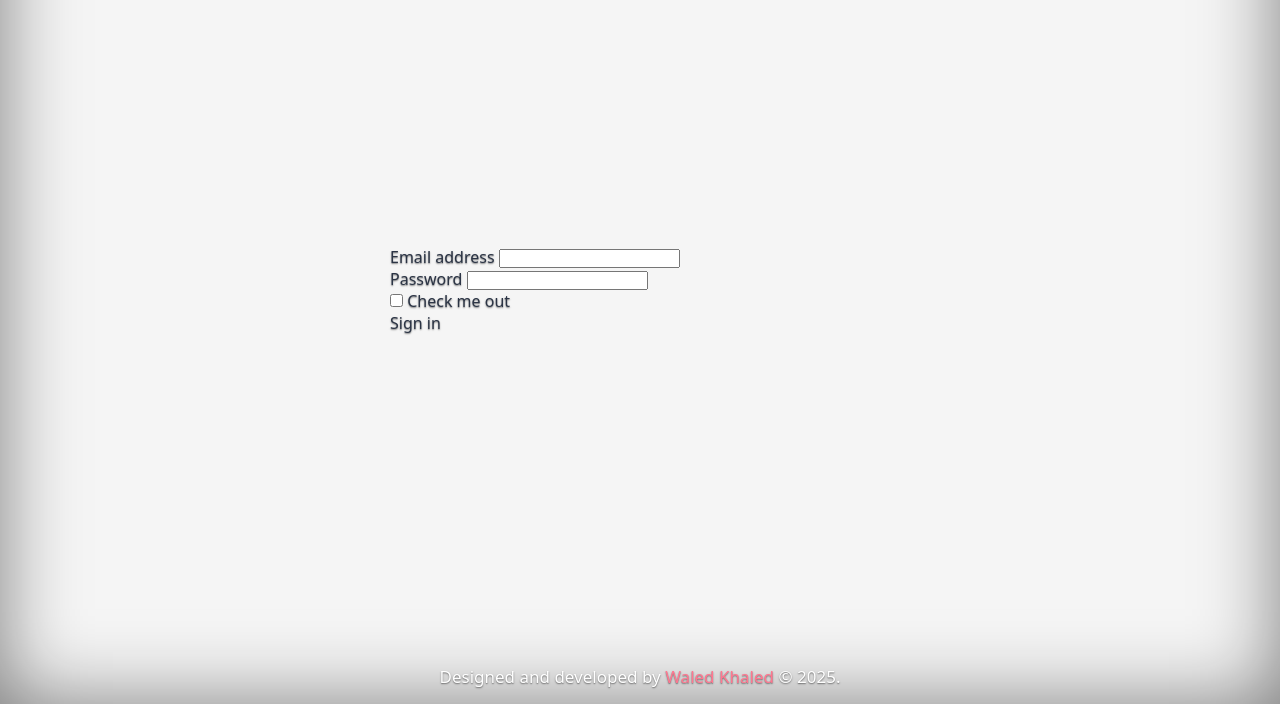
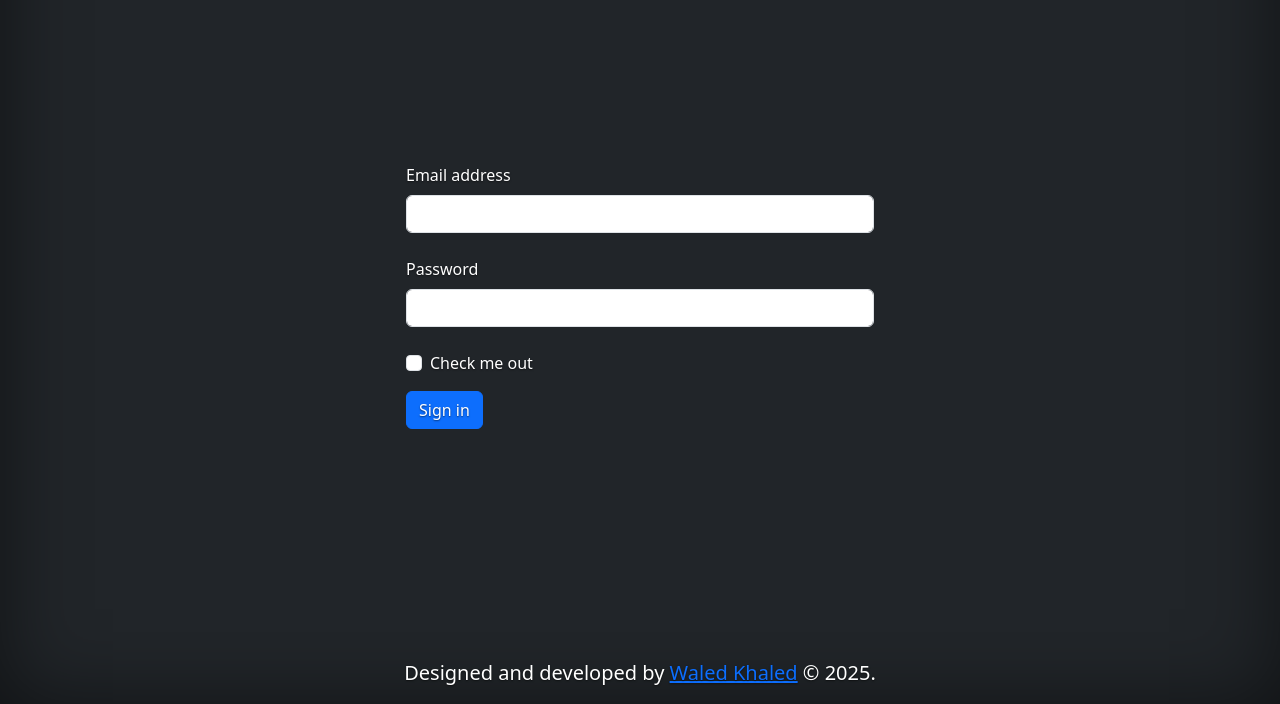
Before and after one commit to waledkhaledd205/E-commerce-Website, a plain HTML site: page pages/sign-in.html in a window 1280 px wide. Shown: the part 96-800 px from the top of the page. Drawn offline with Linux system fonts and the light colour scheme; files that its build step writes are made by us from their sources; the site is published under a folder, as on GitHub Pages, so addresses that start at the root find nothing.

Commit message:
Update sign-in.html

```diff
--- a/pages/sign-in.html
+++ b/pages/sign-in.html
@@ -9,7 +9,7 @@
     <link rel="stylesheet" href="../css/header.css" />
     <link rel="stylesheet" href="../css/footer.css" />
 
-    <link href="/css/bootstrap.min.css" rel="stylesheet"
+    <link href="css/bootstrap.min.css" rel="stylesheet"
         integrity="sha384-T3c6CoIi6uLrA9TneNEoa7RxnatzjcDSCmG1MXxSR1GAsXEV/Dwwykc2MPK8M2HN" crossorigin="anonymous" />
 
 <link rel="shortcut icon" href="/images/bag-shopping-solid.svg" type="image/x-icon" />
```
